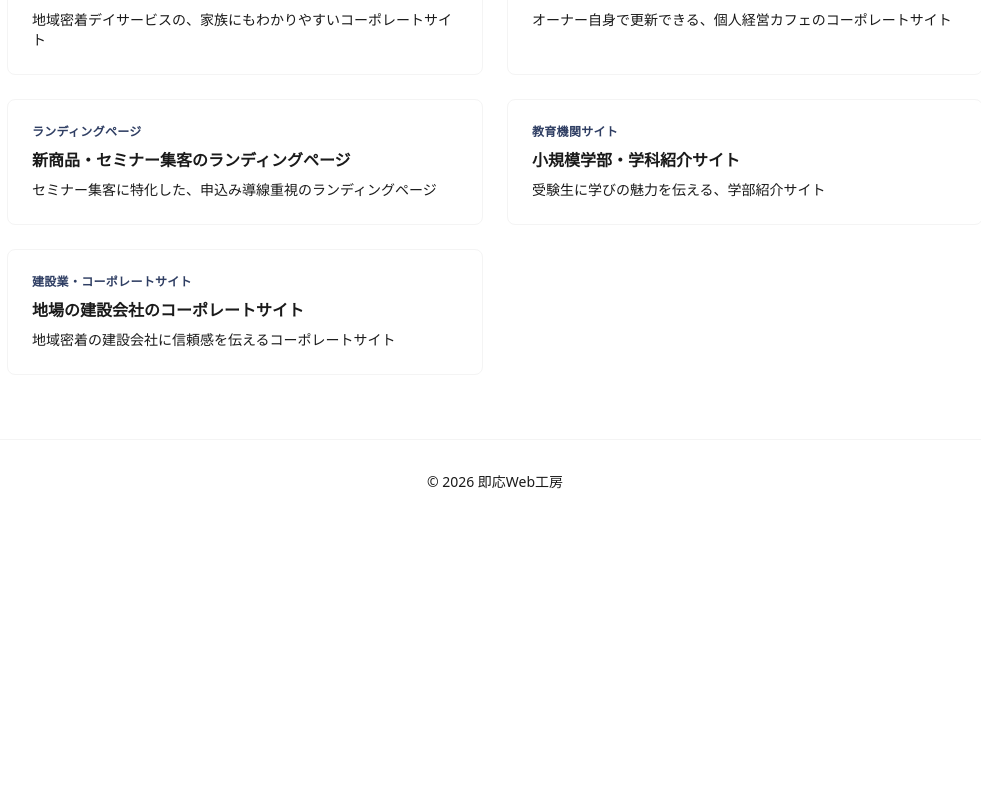
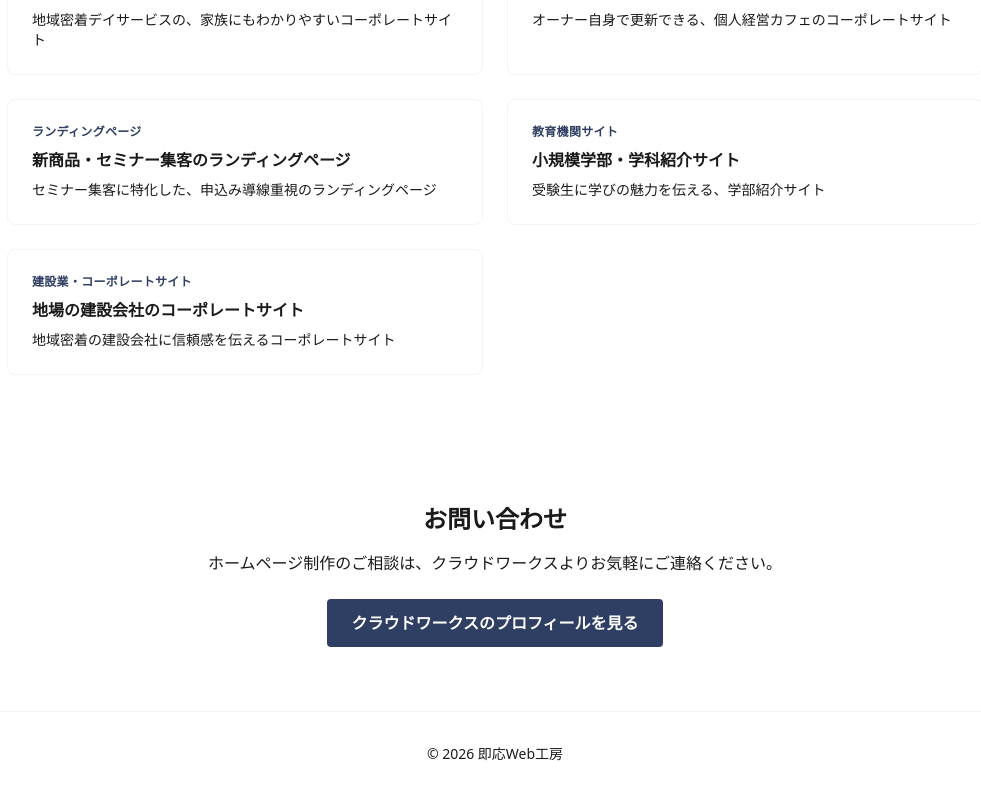
Before and after one commit to ksmrenasciment/sokuou-web-koubou-portfolio, a Next.js app: page / in a window 1280 px wide. Shown: the part 1134-1930 px from the top of the page, without its empty margins (145-1126 px from the left). Before the commit the page ends 1658 px from the top, so only its background shows below. Built offline with nearby package versions, Linux system fonts and the light colour scheme.

Commit message:
feat: add CTA section with CrowdWorks profile link

```diff
--- a/app/page.tsx
+++ b/app/page.tsx
@@ -2,6 +2,7 @@ import Hero from '@/components/Hero';
 import AboutSection from '@/components/AboutSection';
 import StrengthsSection from '@/components/StrengthsSection';
 import WorksSummary from '@/components/WorksSummary';
+import CTASection from '@/components/CTASection';
 
 export default function HomePage() {
   return (
@@ -10,6 +11,7 @@ export default function HomePage() {
       <AboutSection />
       <StrengthsSection />
       <WorksSummary />
+      <CTASection />
     </main>
   );
 }
--- /dev/null
+++ b/components/CTASection.tsx
@@ -0,0 +1,18 @@
+import { CROWDWORKS_PROFILE_URL } from '@/lib/config';
+
+export default function CTASection() {
+  return (
+    <section id="contact" className="mx-auto max-w-3xl px-6 py-16 text-center">
+      <h2 className="text-2xl font-bold text-base-charcoal">お問い合わせ</h2>
+      <p className="mt-4 text-base-charcoal">
+        ホームページ制作のご相談は、クラウドワークスよりお気軽にご連絡ください。
+      </p>
+      <a
+        href={CROWDWORKS_PROFILE_URL}
+        className="mt-6 inline-block rounded bg-accent-indigo px-6 py-3 font-semibold text-base-white"
+      >
+        クラウドワークスのプロフィールを見る
+      </a>
+    </section>
+  );
+}
--- /dev/null
+++ b/lib/config.ts
@@ -0,0 +1 @@
+export const CROWDWORKS_PROFILE_URL = 'https://crowdworks.jp/public/employees/REPLACE_ME';
```
Also changed, not shown: 1 other file (tests, documents, lock files or other folders).
